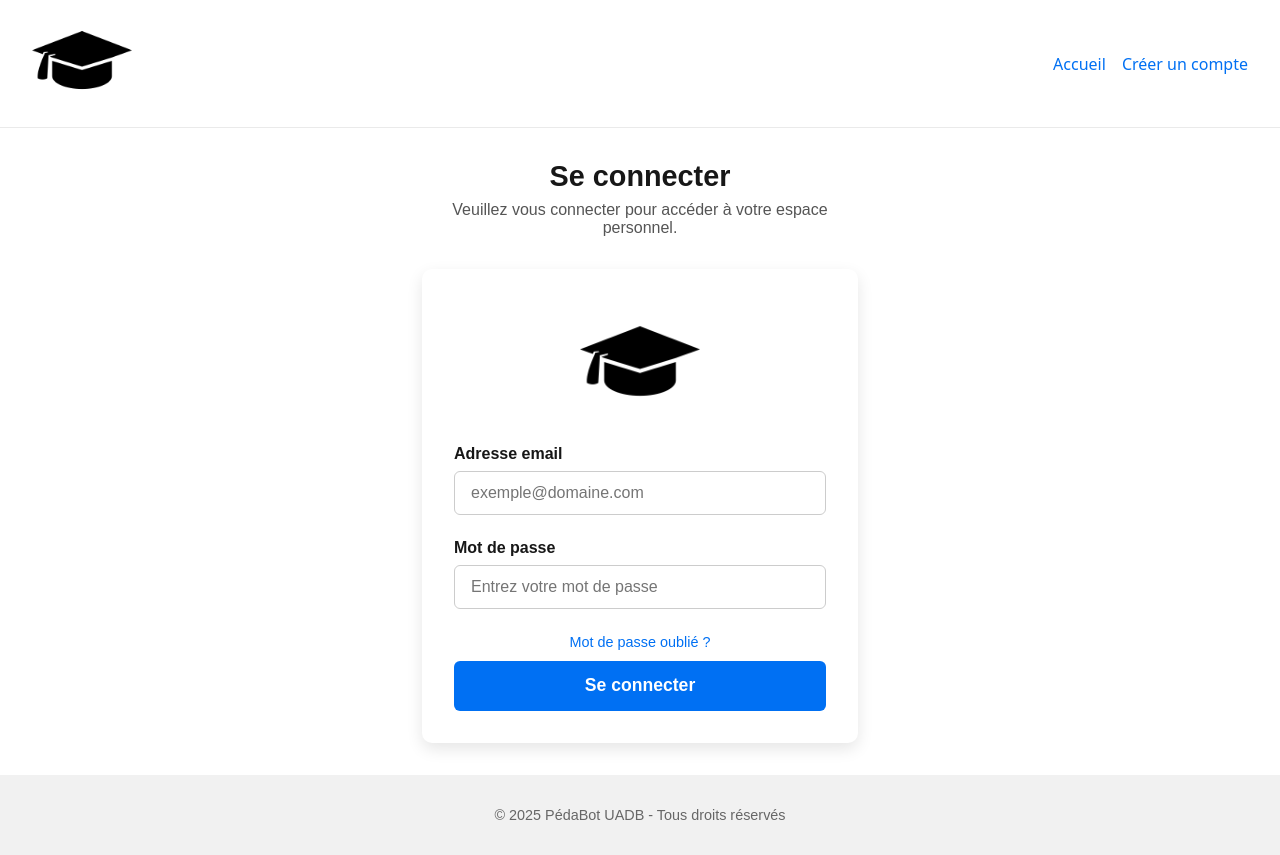
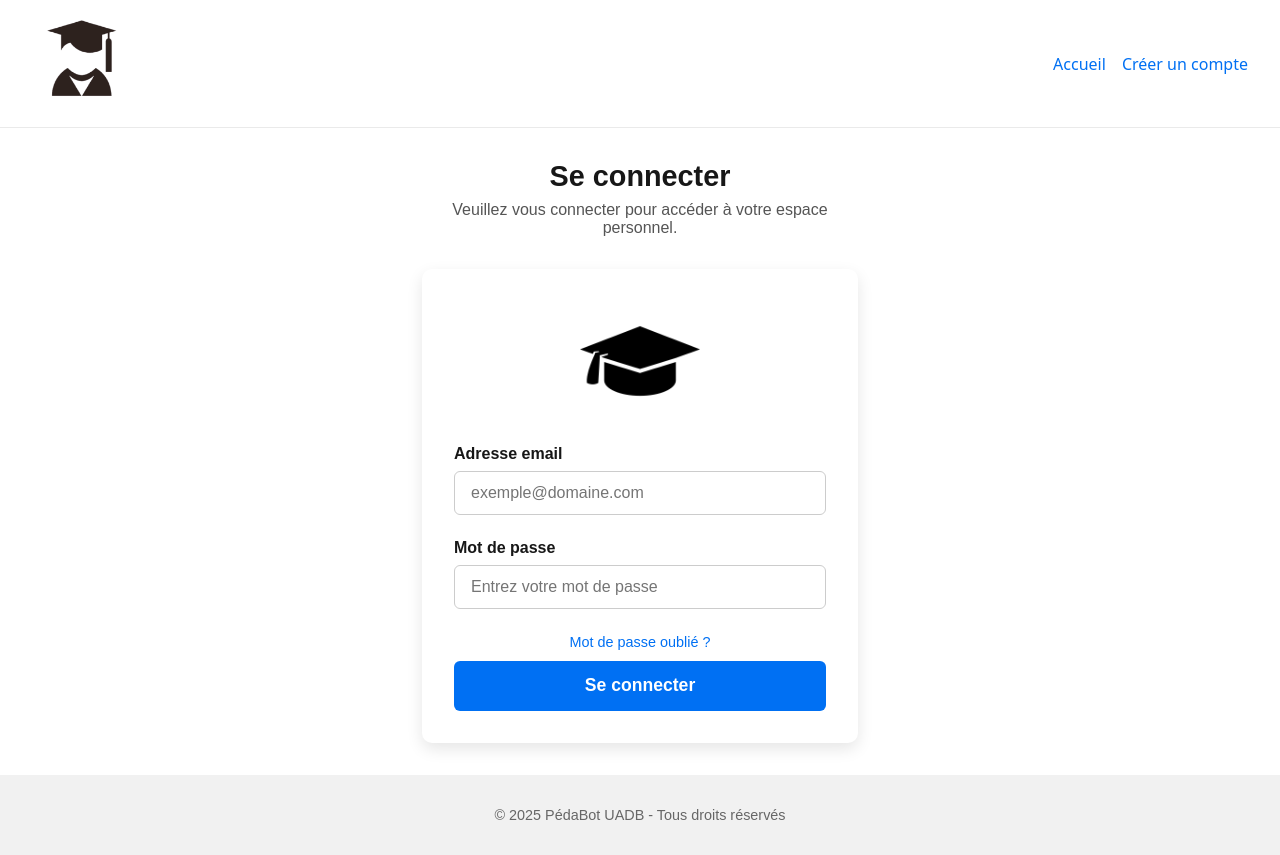
Before and after one commit to Ibrahima580/prototypef, a Next.js app: page /connexion in a window 1280 px wide. Built offline with nearby package versions, Linux system fonts and the light colour scheme; no server answers.

Commit message:
Update NavbarConn.tsx

```diff
--- a/components/ui/NavbarConn.tsx
+++ b/components/ui/NavbarConn.tsx
@@ -7,7 +7,7 @@
     <nav className={styles.navbar}>
       <div className={styles.logo}>
         <Link href="/">
-          <Image src="/logo.png" alt="Logo" width={100} height={100} />
+          <Image src="/icone.png" alt="Logo" width={100} height={100} />
         </Link>
       </div>
       <div className={styles.links}>
```
